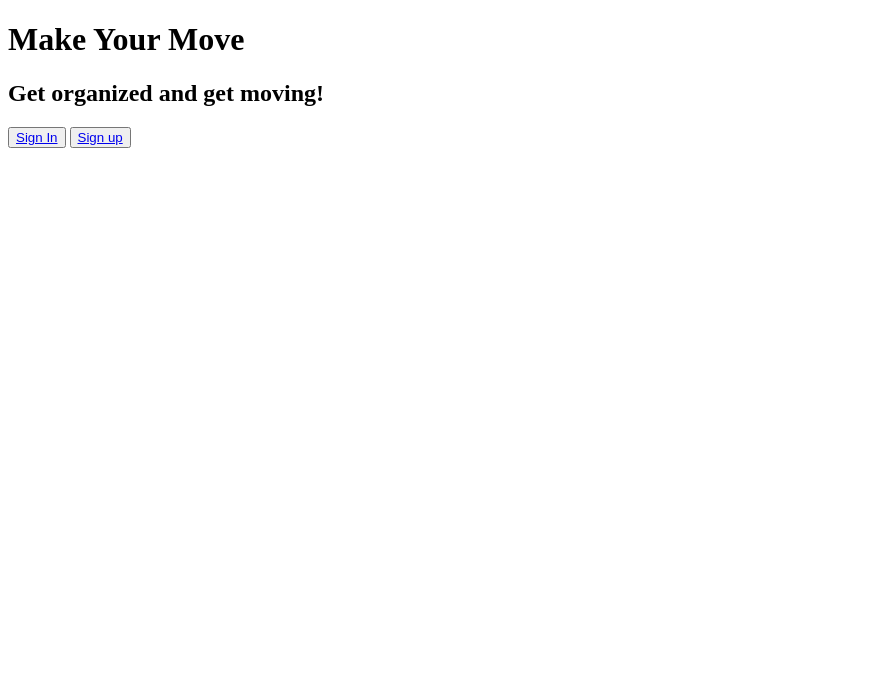
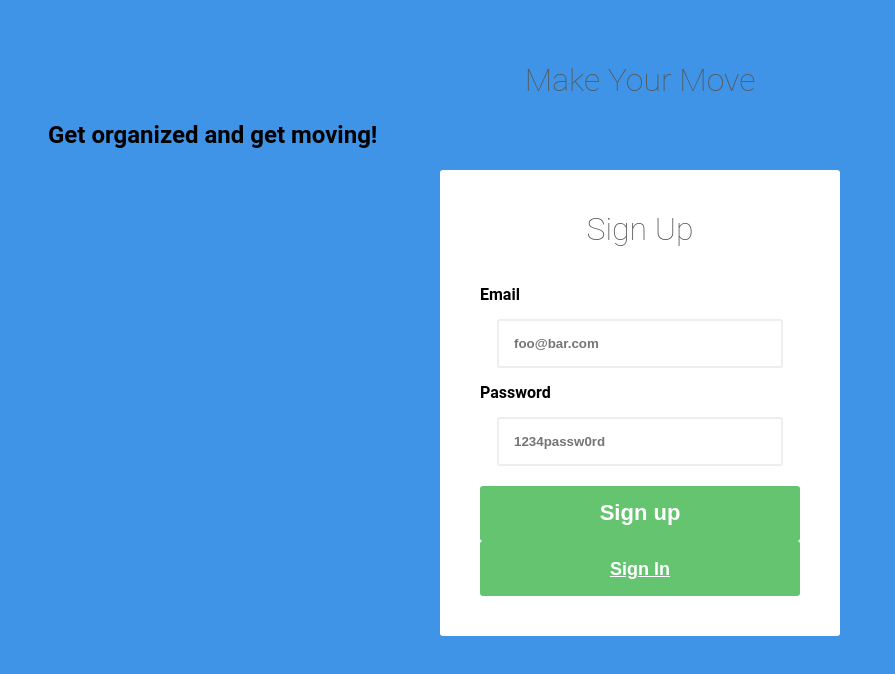
Before and after one commit to RodrigoSantelices/Make-Your-Move, a website: page public/index.html in a window 1280 px wide. Shown: the whole page, without its empty margins (0-895 px from the left). Drawn offline with nearby package versions, Linux system fonts and the light colour scheme; files that its build step writes are made by us from their sources.

Commit message:
some front end

```diff
--- a/public/index.html
+++ b/public/index.html
@@ -4,6 +4,7 @@
     <meta charset="utf-8">
     <script src="https://code.jquery.com/jquery-3.2.1.min.js"></script>
     <link href="float-grid.css" rel='stylesheet' type="text/css">
+    <link href="styles/index.css" rel='stylesheet' type="text/css">
     <title></title>
   </head>
   <body>
@@ -12,7 +13,19 @@
       <h2>Get organized and get moving!</h2>
 
     </header>
-    <button class="sign-in"><a href="../home.html">Sign In</a></button>
-    <button class="sign-up"><a href="../home.html">Sign up</a></button>
-  </body>
+    <form class="signup" action="/signup/" method="post">
+
+         <h1>Sign Up</h1>
+       <label for="email" class="labels">Email</label>
+       <input type="email" name="email-input" class='inputs' id="email" placeholder="foo@bar.com" required=" Email Required">
+       <label for="password" class="labels">Password</label>
+       <input type="password" name="password-input" class='inputs' id="password" placeholder="1234passw0rd" required="Password Required">
+       <div class="buttpad">
+       <button type="button" name="signup_button">Sign up</button>
+       <button class="sign-in"><a href="../home.html">Sign In</a></button>
+     </body>
+       </div>
+     </form>
+
+     </body>
 </html>
--- /dev/null
+++ b/public/styles/index.css
@@ -0,0 +1,84 @@
+body {
+  background-color: #3F94E7;
+  padding-left: 40px;
+  padding-right: 40px;
+  font-size: 16px;
+  font-family: 'Roboto', helvetica, sans-serif;
+}
+.logo{
+  display: block;
+  height: 35px;
+  padding: 35px;
+  margin-left: auto;
+  margin-right: auto;
+}
+.signup{
+  width: 400px;
+  margin-left: auto;
+  margin-right: auto;
+  background-color: white;
+  border-radius: 3px;
+}
+h1{
+  text-align: center;
+  font-weight: lighter;
+  padding-top: 40px;
+  color: #565656;
+}
+.inputs{
+  display: block;
+  margin-left: auto;
+  margin-right: auto;
+  width: 286px;
+  border: 2px solid #edefed;
+  padding: 15px;
+  border-radius: 3px;
+  color: #DCDDDB;
+  font-weight: bold;
+
+}
+.labels{
+  display:block;
+  padding: 15px;
+  margin-left: 25px;
+  font-weight: bold;
+}
+button{
+  display: block;
+  margin-left: auto;
+  margin-right: auto;
+  width: 320px;
+  height: 55px;
+  border: 2px solid #65C470;
+  border-radius: 3px;
+  background-color: #65C470;
+  color: white;
+  font-weight: bold;
+  font-size: 22px;
+}
+
+button:hover{
+  background-color: #5cb266;
+  border: 2px solid #5cb266;
+  -webkit-transition: background 0.1s;
+  -moz-transition: background 0.1s;
+  -o-transition: background 0.1s;
+  transition: background 0.1s;
+}
+.buttpad{
+  padding-top: 20px;
+  padding-bottom: 40px;
+}
+p, a{
+  text-align: center;
+  color: white;
+  font-weight: bold;
+  font-size: 18px;
+}
+a:hover{
+  color: blue;
+  -webkit-transition: color 0.2s;
+  -moz-transition: color 0.2s;
+  -o-transition: color 0.2s;
+  transition: color 0.2s;
+}
```
Also changed, not shown: public/assets/moveList.js (+9 -1 lines), public/move.html (+8 -0 lines).
